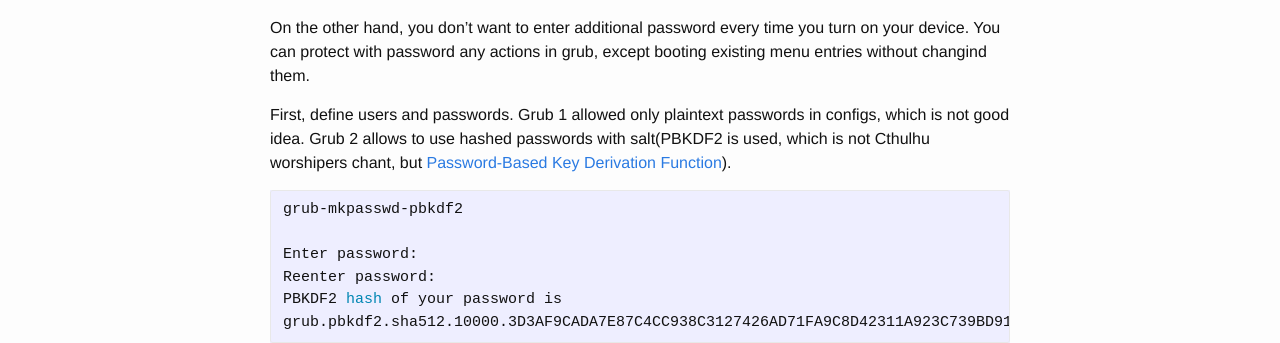
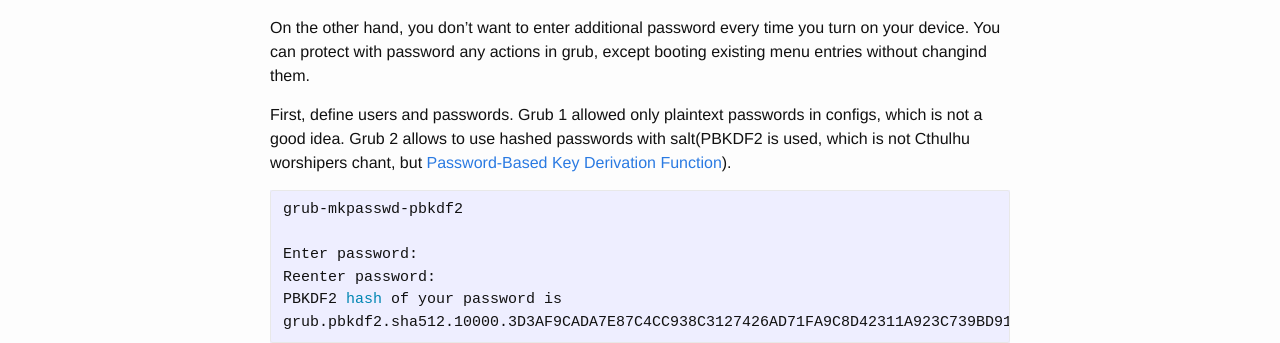
Before and after one commit to selivan/selivan.github.io, a Jekyll site: the page built from _posts/2017-12-21-grub2-password-for-all-but-default-menu-entries.md, in a window 1280 px wide. Shown: the part 352-695 px from the top of the page. Built offline with Jekyll 4.4.1, drawn with Linux system fonts in a browser that asks for light colours; comment, search, counter and statistics services are not loaded.

Commit message:
fix typo

````diff
--- a/_posts/2017-12-21-grub2-password-for-all-but-default-menu-entries.md
+++ b/_posts/2017-12-21-grub2-password-for-all-but-default-menu-entries.md
@@ -10,7 +10,7 @@
 
 On the other hand, you don't want to enter additional password every time you turn on your device. You can protect with password any actions in grub, except booting existing menu entries without changind them.
 
-First, define users and passwords. Grub 1 allowed only plaintext passwords in configs, which is not good idea. Grub 2 allows to use hashed passwords with salt(PBKDF2 is used, which is not Cthulhu worshipers chant, but [Password-Based Key Derivation Function](https://en.wikipedia.org/wiki/PBKDF2)).
+First, define users and passwords. Grub 1 allowed only plaintext passwords in configs, which is not a good idea. Grub 2 allows to use hashed passwords with salt(PBKDF2 is used, which is not Cthulhu worshipers chant, but [Password-Based Key Derivation Function](https://en.wikipedia.org/wiki/PBKDF2)).
 
 ```bash
 grub-mkpasswd-pbkdf2
````
